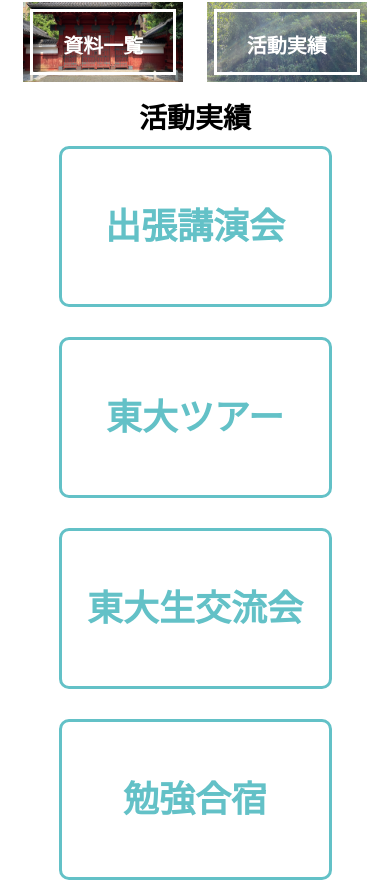
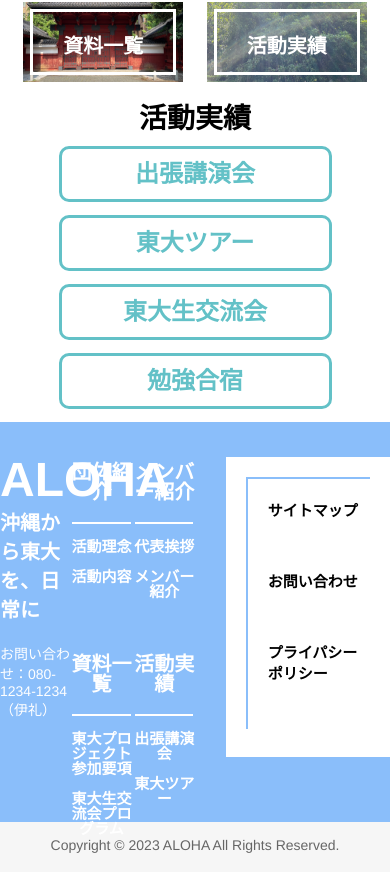
Before and after one commit to ReoYabiku/aloha-hp-next, a Next.js app: page / in a window 390 px wide. Shown: the part 795-1677 px from the top of the page. Built offline with nearby package versions, Linux system fonts and the light colour scheme.

Commit message:
text card

```diff
--- a/app/(top)/TextCard.module.css
+++ b/app/(top)/TextCard.module.css
@@ -15,3 +15,15 @@
 	margin: auto;
 	line-height: 155px;
 }
+
+@media screen and (max-width: 700px) {
+	.container {
+		height: 50px;
+		margin-bottom: 13px;
+	}
+
+	.text {
+		line-height: 50px;
+		font-size: 24px;
+	}
+}
```
